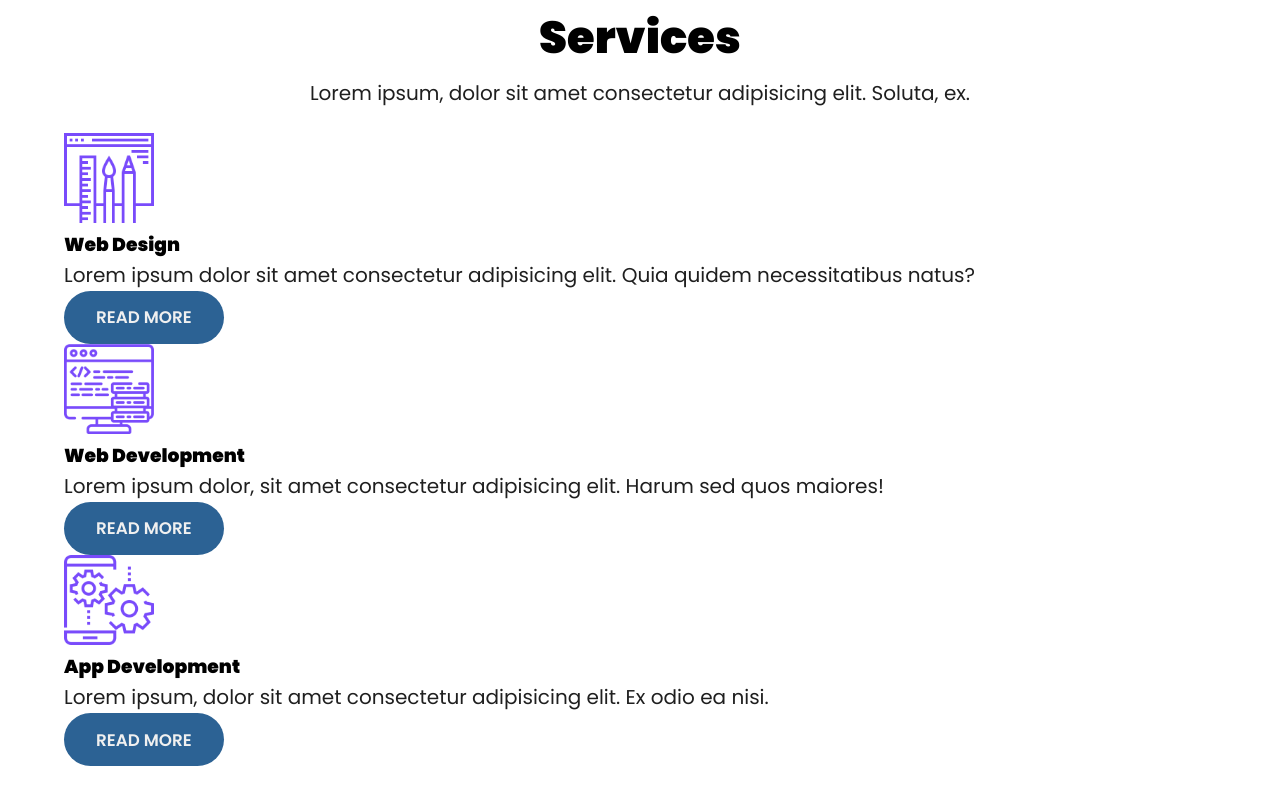
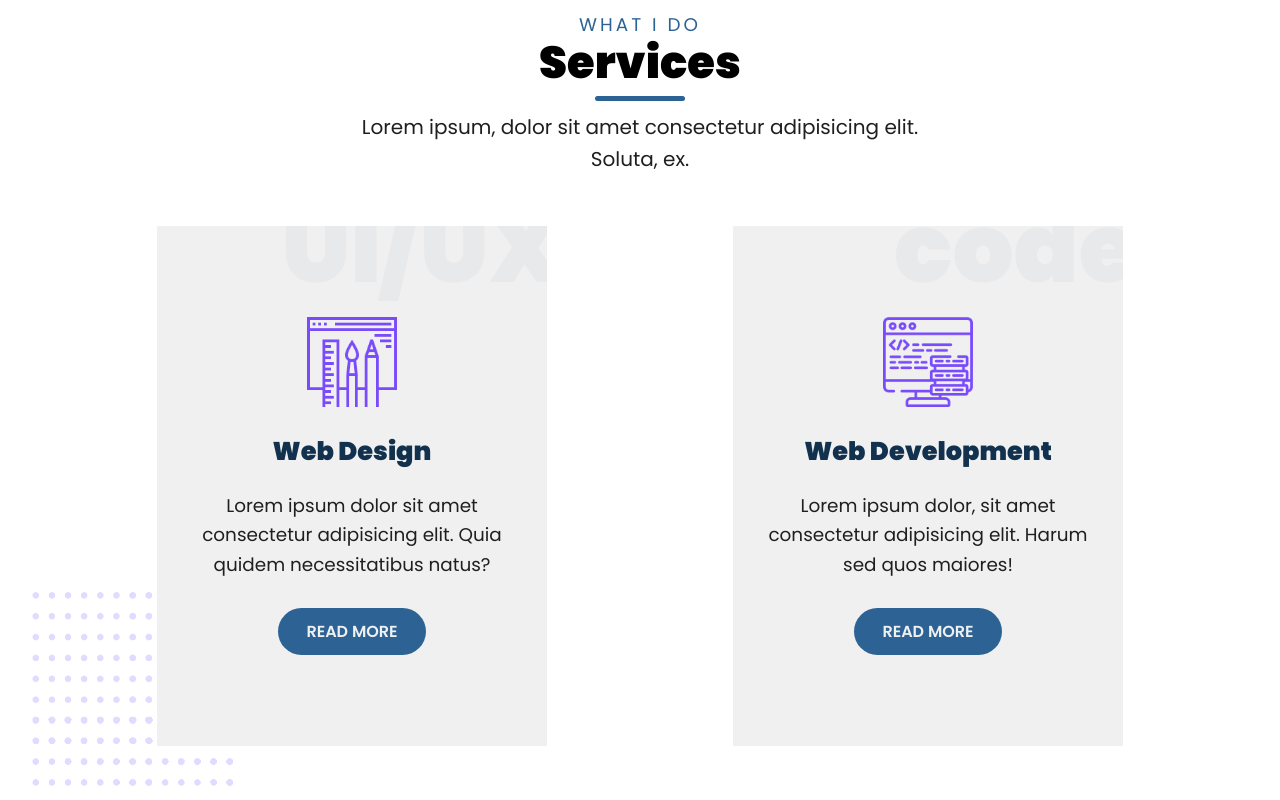
Before and after one commit to DieBijacz/Portfolio-Tutorial, a plain HTML site: page index.html in a window 1280 px wide. Shown: the part 760-1560 px from the top of the page. Drawn offline with Linux system fonts and the light colour scheme.

Commit message:
finished services

```diff
--- a/css/style.css
+++ b/css/style.css
@@ -90,6 +90,52 @@ img {
 }
 .section{
     padding: 7rem 0;
+}
+.section-header {
+    text-align: center;
+    margin: 1.5rem;
+}
+.title {
+    position: relative;
+    display: inline-block;
+    padding-bottom: 1rem;
+    line-height: 1;
+    font-size: 2.8rem;
+    margin-bottom: .6rem;
+}
+.title::before{
+    content: attr(data-title);
+    display: block;
+    margin-bottom: .4rem;
+    color: var(--main-color);
+    font-size: 1.15rem;
+    font-weight: 500;
+    text-transform: uppercase;
+    letter-spacing: 3px;
+}
+.title::after {
+    content: "";
+    position: absolute;
+    width: 90px;
+    height: 5px;
+    border-radius: 3px;
+    background-color: var(--main-color);
+    bottom: 0;
+    left: 50%;
+    transform: translateX(-50%);
+}
+.section-header .text {
+    max-width: 600px;
+    margin: 0 auto;
+
+}
+.title-sm {
+    color: var(--dark-main-color);
+    font-size: 1.6rem;
+}
+.points-sq {
+    width: 210px;
+
 }
 
 /* ===== END GENEREAL STYLES =====*/
@@ -236,18 +282,83 @@ header .triangle {
 
 /* ===== SERVICES =====*/
 
-.section-header {
+.cards {
+    display: flex;
+    justify-content: space-around;
+    flex-wrap: wrap;
+    width: 100%;
+}
+.card-wrap {
+    margin: 1.7rem .8rem;
+    position: relative;
+}
+.card {
+    position: relative;
+    width: 100%;
+    max-width: 390px;
+    min-height: 520px;
+    background-color: var(--light-color);
+    display: flex;
+    align-items: center;
+    justify-content: center;
     text-align: center;
-    margin: 1.5rem;
+    padding: 3rem 2rem;
+    overflow: hidden;
+    transition: .3s;
 }
-.title {
-    display: inline-block;
-    padding-bottom: 1rem;
+.card::before{
+    content: attr(data-card);
+    position: absolute;
+    top: -25px;
+    right: -15px;
+    font-size: 6rem;
+    font-weight: 800;
     line-height: 1;
-    font-size: 2.8rem;
+    color: var(--dark-main-color);
+    opacity: 0.03;
+}
+.card::after{
+    position: absolute;
+    content: "";
+    width: 100%;
+    height: 0px;
+    bottom: 0;
+    left: 0;
+    background-color: var(--dark-main-color);
+    transition: .3s;
+}
+.card-wrap:hover .card {
+    transform: translateY(-15px);
+}
+.card-wrap:hover .card:after{
+    height: 8px;
 }
 .icon {
     width: 90px;
+    margin-bottom: 1.7rem;
+}
+.card .title-sm {
+    line-height: .8;
+}
+.card .text {
+    font-size: 1.15rem;
+    margin: 1.8rem 0;
+}
+.btn.small {
+    padding: .7rem 1.8rem;
+    font-size: 1rem;
+}
+.services .points1 {
+    bottom: -50px;
+    left: -125px;
+    opacity: .2;
+    pointer-events: none;
+}
+.services .points2 {
+    bottom: -70px;
+    right: -65px;
+    opacity: .2;
+    pointer-events: none;
 }
 
 
--- a/index.html
+++ b/index.html
@@ -85,7 +85,8 @@
                 </div>
                 <div class="cards">
                     <div class="card-wrap">
-                        <div class="card">
+                        <img src="./assets/shapes/points3.png" class="points points1 points-sq" alt="">
+                        <div class="card" data-card="UI/UX">
                             <div class="card-content">
                                 <img src="./assets/design-icon.png" class="icon" alt="">
                                 <h3 class="title-sm">Web Design</h3>
@@ -95,7 +96,7 @@
                         </div>
                     </div>
                     <div class="card-wrap">
-                        <div class="card">
+                        <div class="card" data-card="code">
                             <div class="card-content">
                                 <img src="./assets/code-icon.png" class="icon" alt="">
                                 <h3 class="title-sm">Web Development</h3>
@@ -105,7 +106,8 @@
                         </div>
                     </div>
                     <div class="card-wrap">
-                        <div class="card">
+                        <img src="./assets/shapes/points3.png" class="points points2 points-sq" alt="">
+                        <div class="card" data-card="app">
                             <div class="card-content">
                                 <img src="./assets/app-icon.png" class="icon" alt="">
                                 <h3 class="title-sm">App Development</h3>
```
